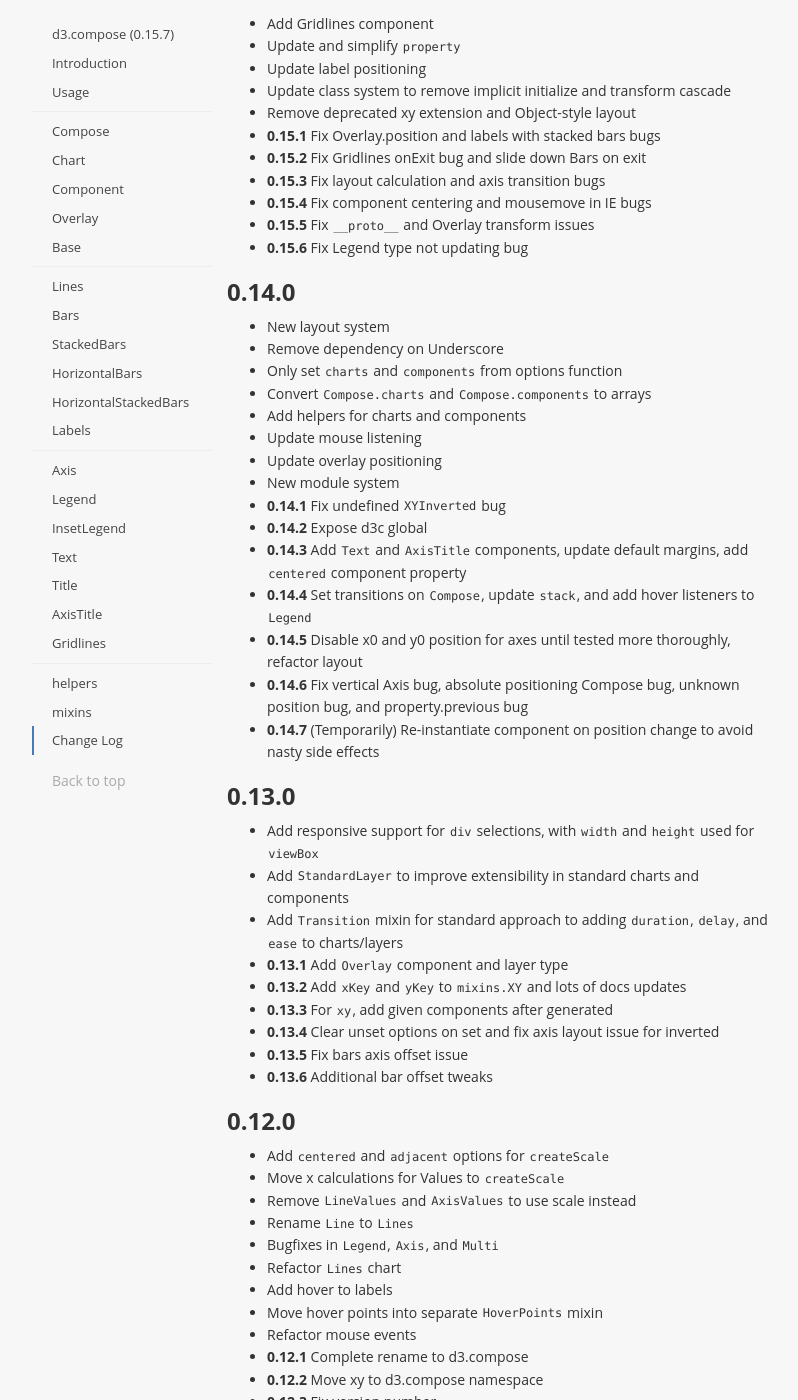
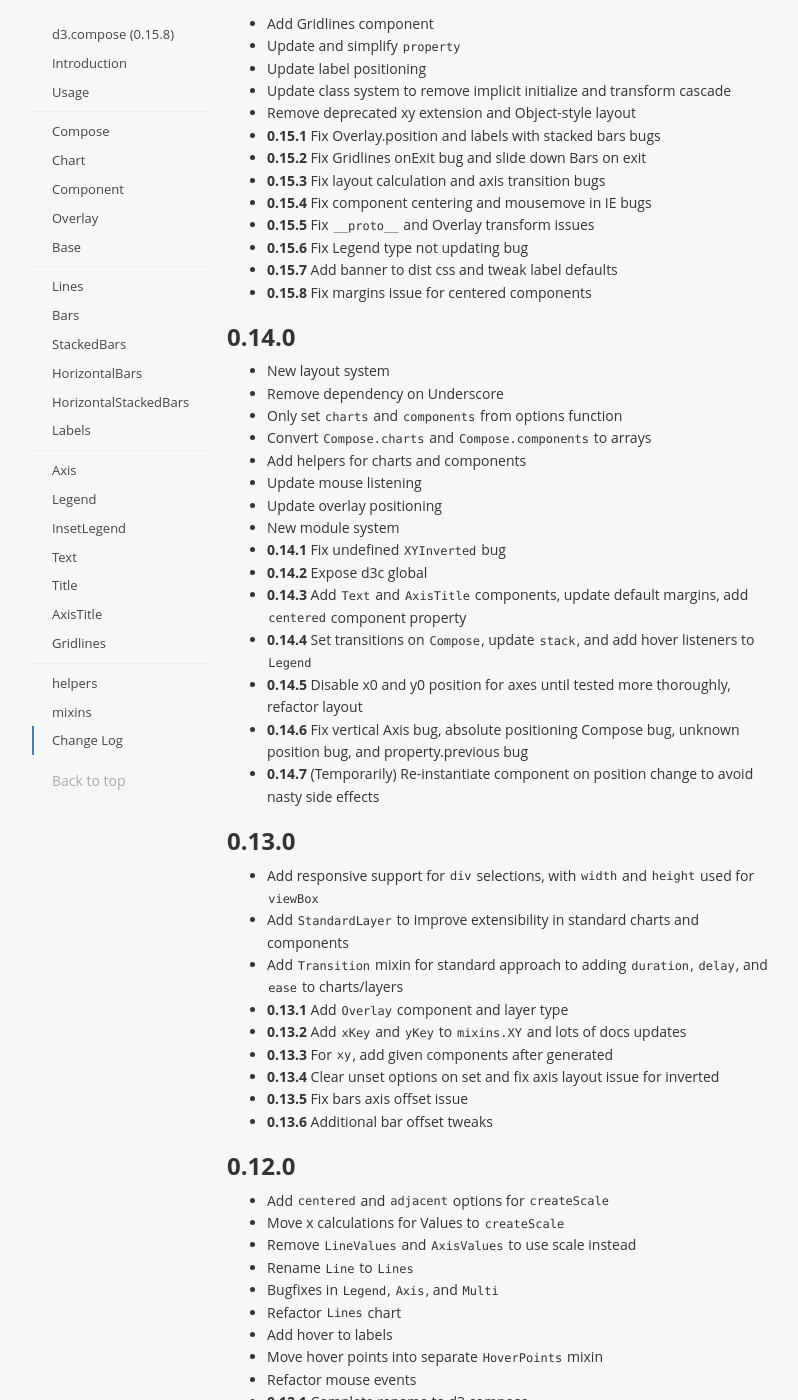
Before and after one commit to CSNW/d3.compose, a Jekyll site: the page built from docs/index.html, in a window 1280 px wide and 1400 px high, scrolled down 46303 px. Shown: the whole window, without its empty margins (38-836 px from the left). Built offline with Jekyll 4.4.1, drawn with Linux system fonts in a browser that asks for light colours; Markdown is read by kramdown in place of the engine named in the settings.

Commit message:
Update to v0.15.8

```diff
--- a/_data/package.json
+++ b/_data/package.json
@@ -1,6 +1,6 @@
 {
   "name": "d3.compose",
-  "version": "0.15.7",
+  "version": "0.15.8",
   "description": "Compose complex, data-driven visualizations from reusable charts and components with d3",
   "main": "dist/d3.compose.js",
   "scripts": {
--- a/_includes/changelog.md
+++ b/_includes/changelog.md
@@ -11,6 +11,8 @@
 - __0.15.4__ Fix component centering and mousemove in IE bugs
 - __0.15.5__ Fix `__proto__` and Overlay transform issues
 - __0.15.6__ Fix Legend type not updating bug
+- __0.15.7__ Add banner to dist css and tweak label defaults
+- __0.15.8__ Fix margins issue for centered components
 
 # 0.14.0
 
--- a/d3.compose.css
+++ b/d3.compose.css
@@ -1,6 +1,6 @@
 /*!
  * d3.compose - Compose complex, data-driven visualizations from reusable charts and components with d3
- * v0.15.7 - https://github.com/CSNW/d3.compose - license: MIT
+ * v0.15.8 - https://github.com/CSNW/d3.compose - license: MIT
  */
 
 .chart-compose {
@@ -66,7 +66,7 @@
 }
 
 .chart-label-bg {
-  opacity: 0;
+  opacity: 0.2;
   fill: white;
   stroke: none;
 }
```
Also changed, not shown: d3.compose-mixins.js (+9 -4 lines), d3.compose.js (+9 -4 lines), js/examples/index.js (+6 -2 lines), _data/docs.json, d3.compose-all.js, d3.compose-all.min.js, d3.compose-mixins.min.js, d3.compose.min.js, 3 other files.
